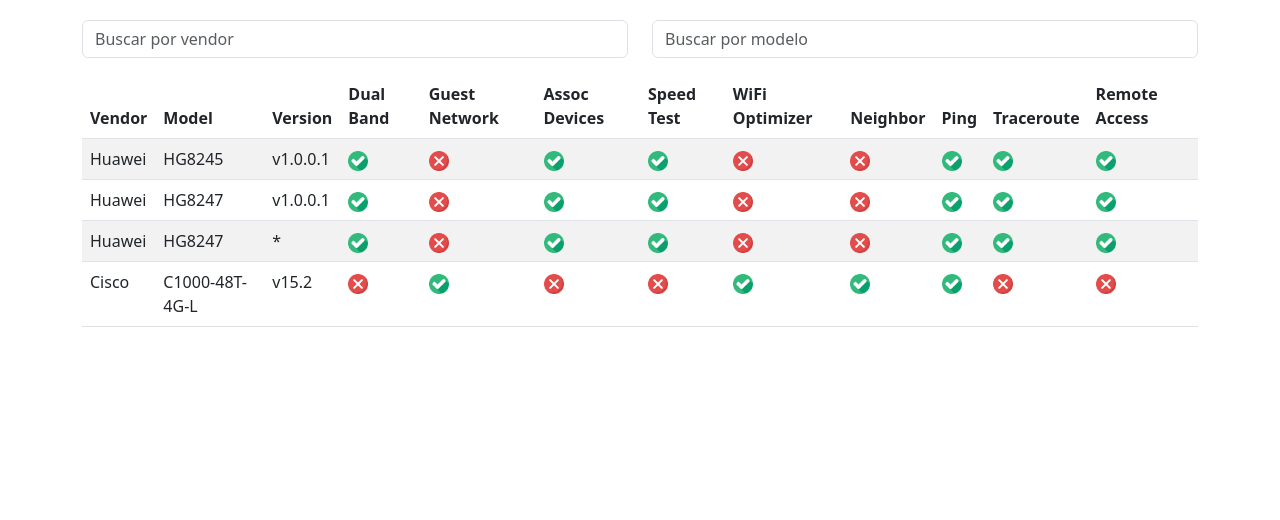
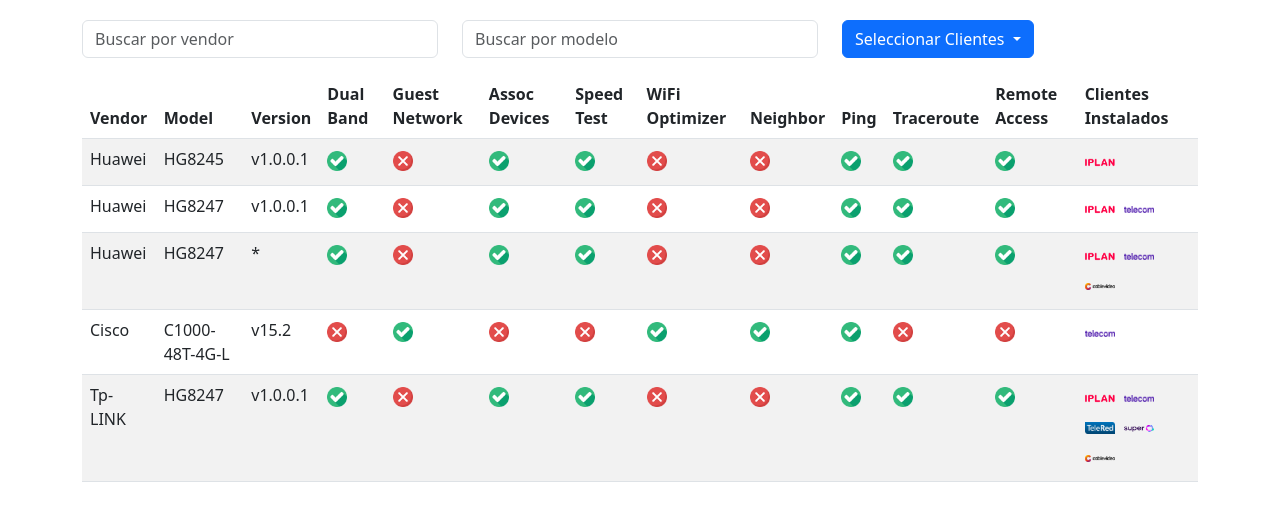
Before and after one commit to PipoDelgiudice/pipodelgiudice.github.io, a plain HTML site: page hnl/profile/index.html in a window 1280 px wide. Shown: the part 66-586 px from the top of the page. Drawn offline with nearby package versions, Linux system fonts and the light colour scheme.

Commit message:
se agrega hnl profiles

```diff
--- a/hnl/profile/index.html
+++ b/hnl/profile/index.html
@@ -10,6 +10,13 @@
     .icon {
       width: 20px;
       height: 20px;
+      object-fit: contain;
+    }
+    .client-icon {
+      width: 30px;
+      height: 30px;
+      object-fit: contain;
+      margin-right: 5px;
     }
   </style>
 </head>
@@ -24,6 +31,19 @@
     <div class="col">
       <input type="text" id="searchModel" class="form-control" placeholder="Buscar por modelo">
     </div>
+   <div class="col">
+  <div class="dropdown">
+    <button class="btn btn-primary dropdown-toggle" type="button" id="clientDropdown" data-bs-toggle="dropdown" aria-expanded="false">
+      Seleccionar Clientes
+    </button>
+    <ul class="dropdown-menu p-3" aria-labelledby="clientDropdown" style="max-height: 200px; overflow-y: auto;">
+      <div id="clientFilter">
+        <!-- Aquí se generarán las checkboxes con JavaScript -->
+      </div>
+    </ul>
+  </div>
+</div>
+
   </div>
 
   <table id="equipmentTable" class="table table-striped">
@@ -41,6 +61,7 @@
         <th onclick="sortTable(9)">Ping</th>
         <th onclick="sortTable(10)">Traceroute</th>
         <th onclick="sortTable(11)">Remote Access</th>
+        <th onclick="sortTable(12)">Clientes Instalados</th>
       </tr>
     </thead>
     <tbody id="tableBody">
@@ -52,12 +73,23 @@
   <script src="https://cdn.jsdelivr.net/npm/bootstrap@5.3.0/dist/js/bootstrap.bundle.min.js"></script>
 
  <script>
+  const clientLogos = {
+    iplan: 'clientes/iplan.png',
+    telered: 'clientes/telered.png',
+    cablevideodigital: 'clientes/cvd.png',
+    supercanal: 'clientes/supercanal.png',
+    telecom: 'clientes/telecom.png'
+  };
+
+  const clients = Object.keys(clientLogos);
+
   function loadTableData(items) {
     const tableBody = document.getElementById('tableBody');
     tableBody.innerHTML = '';
 
     items.forEach(item => {
       const capabilities = item.capabilities;
+      const clients = item.clients || [];
 
       const row = `<tr>
                     <td>${item.vendor}</td>
@@ -72,6 +104,7 @@
                     <td><img src="${getImage(capabilities.ping)}" class="icon"></td>
                     <td><img src="${getImage(capabilities.traceroute)}" class="icon"></td>
                     <td><img src="${getImage(capabilities.remoteAccess !== undefined ? capabilities.remoteAccess : false)}" class="icon"></td>
+                    <td>${getClientsLogos(clients)}</td>
                   </tr>`;
 
       tableBody.innerHTML += row;
@@ -82,31 +115,53 @@
     return value ? 'check.png' : 'cross.png';
   }
 
+  function getClientsLogos(clients) {
+    return clients.map(client =>
+      `<img src="${clientLogos[client]}" class="client-icon" title="${client.charAt(0).toUpperCase() + client.slice(1)}">`
+    ).join(' ');
+  }
+
   function sortTable(columnIndex) {
     const rows = Array.from(document.getElementById('tableBody').rows);
     const sortedRows = rows.sort((a, b) => a.cells[columnIndex].innerText.localeCompare(b.cells[columnIndex].innerText));
     document.getElementById('tableBody').append(...sortedRows);
   }
 
-  document.getElementById('searchVendor').addEventListener('input', function() {
-    const searchTerm = this.value.toLowerCase();
+  function filterTable() {
+    const vendorTerm = document.getElementById('searchVendor').value.toLowerCase();
+    const modelTerm = document.getElementById('searchModel').value.toLowerCase();
+    const selectedClients = Array.from(document.querySelectorAll('input[name="client"]:checked')).map(cb => cb.value);
+
     fetch('profiles.json')
       .then(response => response.json())
       .then(data => {
-        const filteredData = data.filter(item => item.vendor.toLowerCase().includes(searchTerm));
+        const filteredData = data.filter(item =>
+          item.vendor.toLowerCase().includes(vendorTerm) &&
+          (item.model && item.model.toLowerCase().includes(modelTerm)) &&
+          item.clients.some(client => selectedClients.includes(client.toLowerCase()))
+        );
         loadTableData(filteredData);
       });
-  });
+  }
 
-  document.getElementById('searchModel').addEventListener('input', function() {
-    const searchTerm = this.value.toLowerCase();
-    fetch('profiles.json')
-      .then(response => response.json())
-      .then(data => {
-        const filteredData = data.filter(item => item.model && item.model.toLowerCase().includes(searchTerm));
-        loadTableData(filteredData);
-      });
-  });
+  function createClientCheckboxes() {
+    const clientFilter = document.getElementById('clientFilter');
+    clientFilter.innerHTML = clients.map(client =>
+      `<div class="form-check">
+        <input class="form-check-input" type="checkbox" value="${client}" id="client_${client}" name="client" checked>
+        <label class="form-check-label" for="client_${client}">${client.charAt(0).toUpperCase() + client.slice(1)}</label>
+      </div>`
+    ).join('');
+
+    document.querySelectorAll('input[name="client"]').forEach(cb => {
+      cb.addEventListener('change', filterTable);
+    });
+  }
+
+  document.getElementById('searchVendor').addEventListener('input', filterTable);
+  document.getElementById('searchModel').addEventListener('input', filterTable);
+
+  createClientCheckboxes(); // Llamar a esta función para generar las checkboxes
 
   fetch('profiles.json')
     .then(response => response.json())
--- a/hnl/profile/profiles.json
+++ b/hnl/profile/profiles.json
@@ -13,7 +13,8 @@
       "ping": true,
       "traceroute": true,
       "remoteAccess": true
-    }
+    },
+    "clients": ["iplan"]
   },{
     "vendor": "Huawei",
     "model": "HG8247",
@@ -28,7 +29,8 @@
       "ping": true,
       "traceroute": true,
       "remoteAccess": true
-    }
+    },
+  "clients": ["iplan", "telecom"]
   },{
     "vendor": "Huawei",
     "model": "HG8247",
@@ -42,7 +44,8 @@
       "ping": true,
       "traceroute": true,
       "remoteAccess": true
-    }
+    },
+  "clients": ["iplan", "telecom","cablevideodigital"]
   },
   {
     "vendor": "Cisco",
@@ -57,6 +60,23 @@
       "neighbor": true,
       "ping": true,
       "traceroute": false
-    }
+    },
+  "clients": ["telecom"]
+  },{
+    "vendor": "Tp-LINK",
+    "model": "HG8247",
+    "version": "v1.0.0.1",
+    "capabilities": {
+      "dualBand": true,
+      "guestNetwork": false,
+      "assocDevices": true,
+      "speedTest": true,
+      "wifiOptimizer": false,
+      "neighbor": false,
+      "ping": true,
+      "traceroute": true,
+      "remoteAccess": true
+    },
+  "clients": ["iplan", "telecom", "telered", "supercanal","cablevideodigital"]
   }
 ]
```
Also changed, not shown: hnl/profile/clientes/cvd.png (added), hnl/profile/clientes/iplan.png (added), hnl/profile/clientes/supercanal.png (added), hnl/profile/clientes/telecom.png (added), hnl/profile/clientes/telered.png (added).
